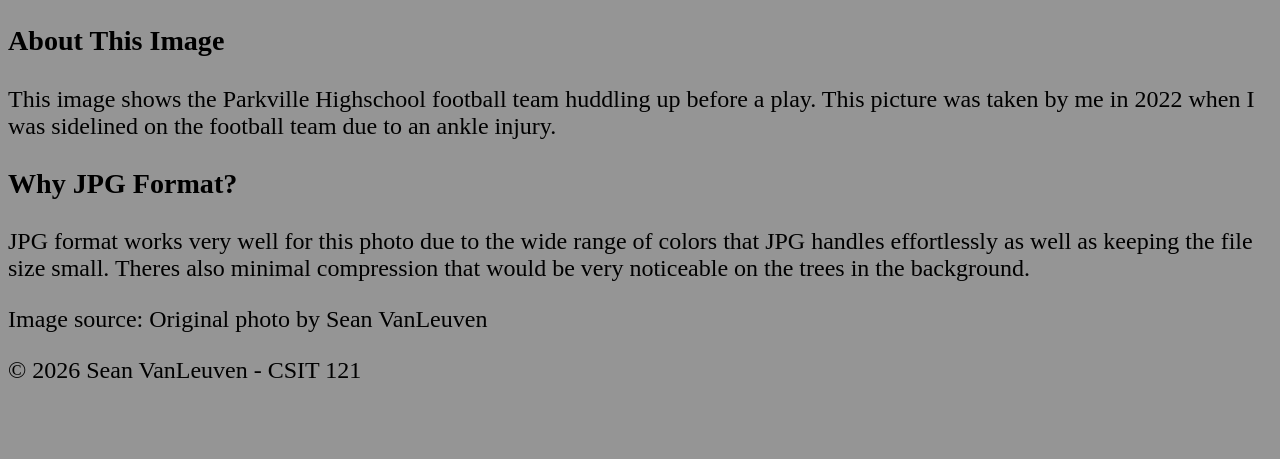
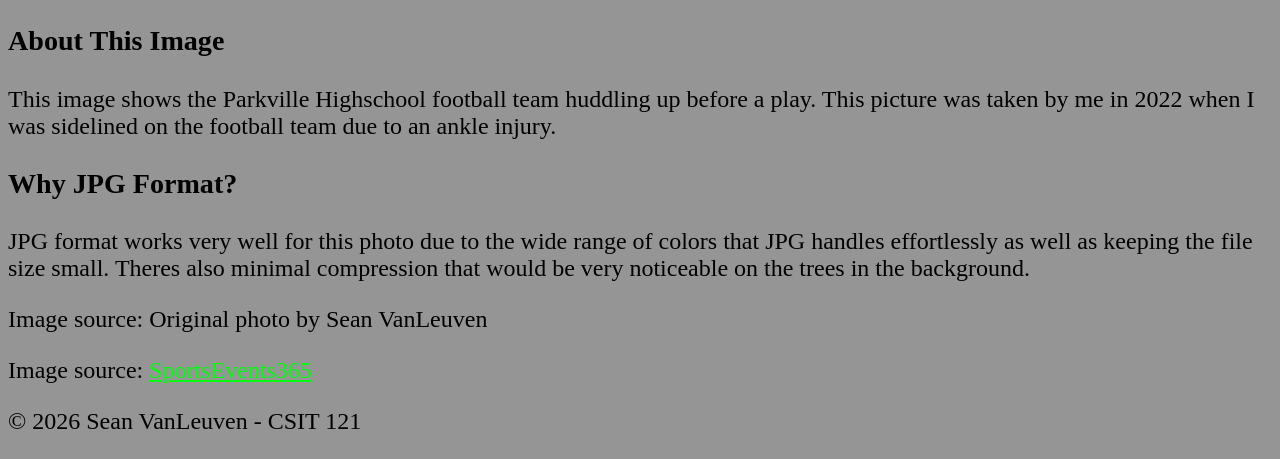
Before and after one commit to seanvan2567/csit121, a plain HTML site: page lab04/jpg.html in a window 1280 px wide. Shown: the part 669-1128 px from the top of the page. Before the commit the page ends 1077 px from the top, so only its background shows below. Drawn offline with Linux system fonts and the light colour scheme.

Commit message:
Update jpg.html

```diff
--- a/lab04/jpg.html
+++ b/lab04/jpg.html
@@ -43,6 +43,8 @@
 
         <div>
             <p>Image source: Original photo by Sean VanLeuven</p>
+            <p>Image source: <a href="https://sportsevents365.com/events/type/1002?q=cq,,1002&page=24" target="_blank">
+              SportsEvents365</a></p>
         </div>
     </main>
 
```
